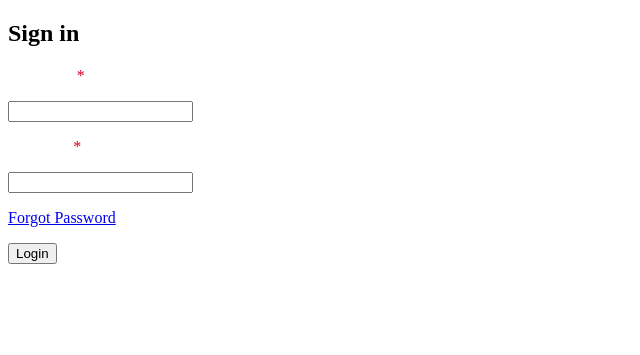
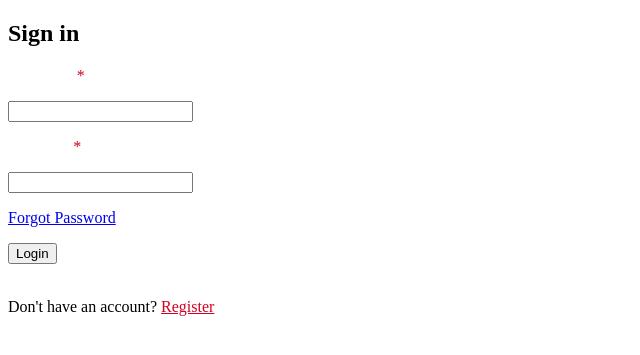
Before and after one commit to micky225/Django-Ecommerce-App, a Django app: page /login/ in a window 1280 px wide. Shown: the top 355 px of the page, without its empty margins (0-640 px from the left). Run offline with Django 4.2, Linux system fonts and the light colour scheme.

Commit message:
login and register page urls mapped

```diff
--- a/backend/urls.py
+++ b/backend/urls.py
@@ -5,8 +5,9 @@ app_name = 'Ecommerce_Console'
 
 urlpatterns = [
     path('', views.home, name="name"),
-    path('login/', views.signIn, name="login"),
+    path('login/', views.signIn, name='login'),
     path('register/', views.signUp, name="register"),
+
     path('cart/', views.cart, name="cart"),
 
 ]
--- a/templates/Login.html
+++ b/templates/Login.html
@@ -73,6 +73,12 @@
                                                                 <input type="submit" value="Login" name="login" class="button btn btn-default" >
                                                             </div>
                                                             <div class="clear"></div>
+                                                            <br>
+                                                            <p>
+                                                                Don't have an account?
+                                                                <a href="{% url 'Ecommerce_Console:register' %}" style="color:#D10024;">Register</a>
+                                                            </p>
+
                                                         </form>
                                                     </div>
                                                 </div>
```
Also changed, not shown: templates/register.html (+4 -3 lines).
